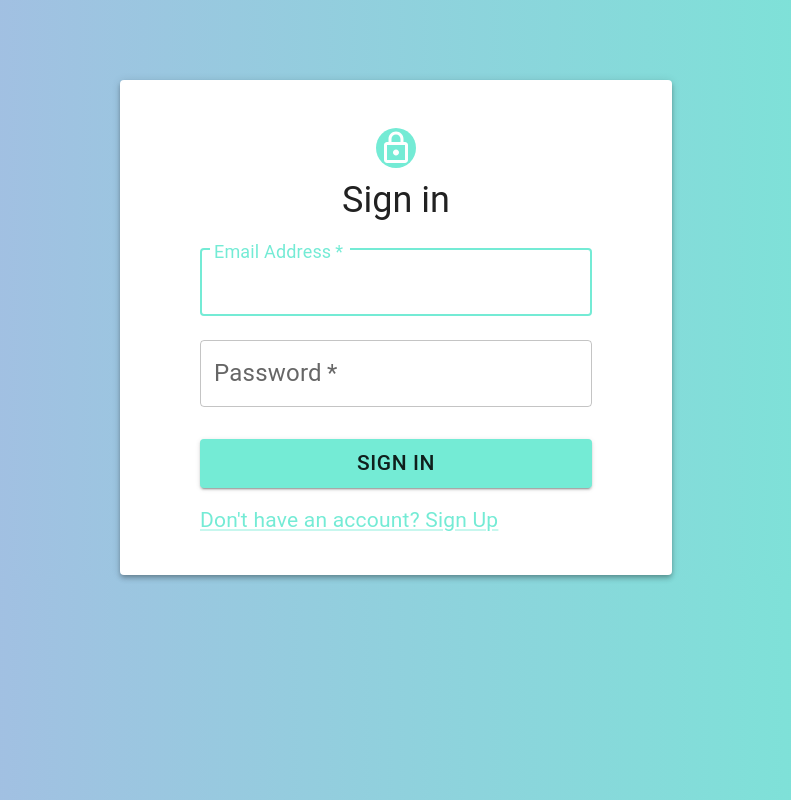
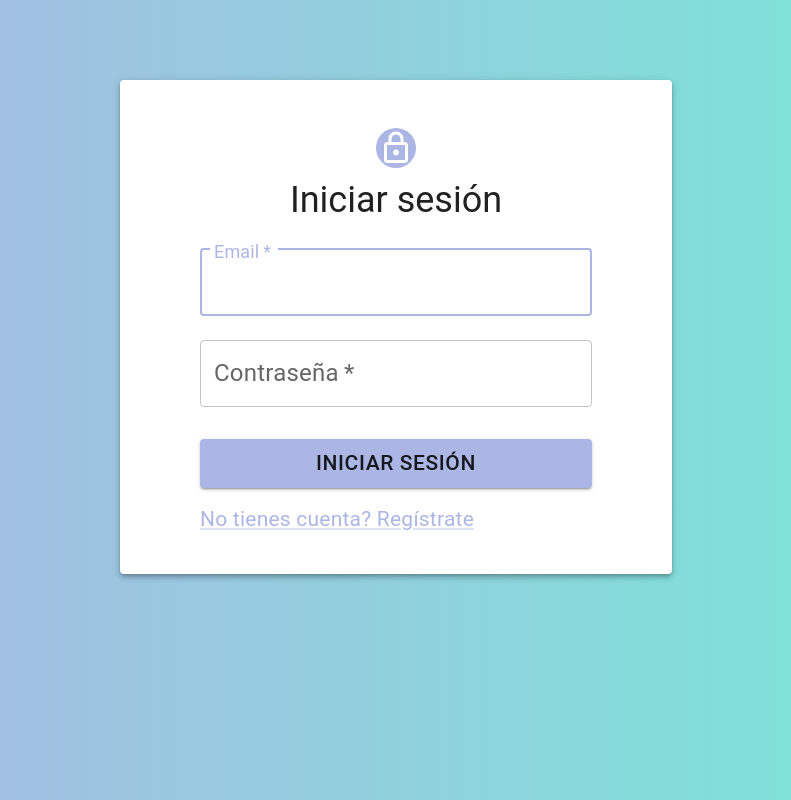
Before and after one commit to J-Guevara12/event-register, a Next.js app in the folder frontend/: page / in a window 1280 px wide. Shown: the whole page, without its empty margins (244-1035 px from the left). Built offline with nearby package versions, Linux system fonts and the light colour scheme.

Commit message:
Added docker file with NextJS image

```diff
--- a/frontend/app/layout.jsx
+++ b/frontend/app/layout.jsx
@@ -1,7 +1,4 @@
 import './globals.css'
-import { Inter } from 'next/font/google'
-
-const inter = Inter({ subsets: ['latin'] })
 
 export const metadata = {
   title: 'Create Next App',
@@ -11,7 +8,7 @@ export const metadata = {
 export default function RootLayout({ children }) {
   return (
     <html lang="en">
-      <body className={inter.className}>{children}</body>
+      <body>{children}</body>
     </html>
   )
 }
--- a/frontend/app/page.jsx
+++ b/frontend/app/page.jsx
@@ -54,7 +54,7 @@ export default function SignIn() {
             <LockOutlinedIcon />
           </Avatar>
           <Typography component="h1" variant="h5">
-            Sign in
+           Iniciar sesión
           </Typography>
           <Box component="form" onSubmit={handleSubmit} noValidate sx={{ mt: 1 }}>
             <TextField
@@ -62,7 +62,7 @@ export default function SignIn() {
               required
               fullWidth
               id="email"
-              label="Email Address"
+              label="Email"
               name="email"
               autoComplete="email"
               autoFocus
@@ -72,7 +72,7 @@ export default function SignIn() {
               required
               fullWidth
               name="password"
-              label="Password"
+              label="Contraseña"
               type="password"
               id="password"
               autoComplete="current-password"
@@ -83,12 +83,12 @@ export default function SignIn() {
               variant="contained"
               sx={{ mt: 3, mb: 2 }}
             >
-              Sign In
+              Iniciar sesión
             </Button>
             <Grid container>
               <Grid item>
                 <Link href="#" variant="body2">
-                  {"Don't have an account? Sign Up"}
+                  {"No tienes cuenta? Regístrate"}
                 </Link>
               </Grid>
             </Grid>
--- a/frontend/app/theme.js
+++ b/frontend/app/theme.js
@@ -5,10 +5,10 @@ import { red } from '@mui/material/colors';
 const theme = createTheme({
   palette: {
     primary: {
-      main: '#74ebd5',
+      main: '#ACB6E5',
     },
     secondary: {
-      main: '#ACB6E5',
+      main: '#74ebd5',
     },
     error: {
       main: red.A400,
```
Also changed, not shown: 2 other files (tests, documents, lock files or other folders).
